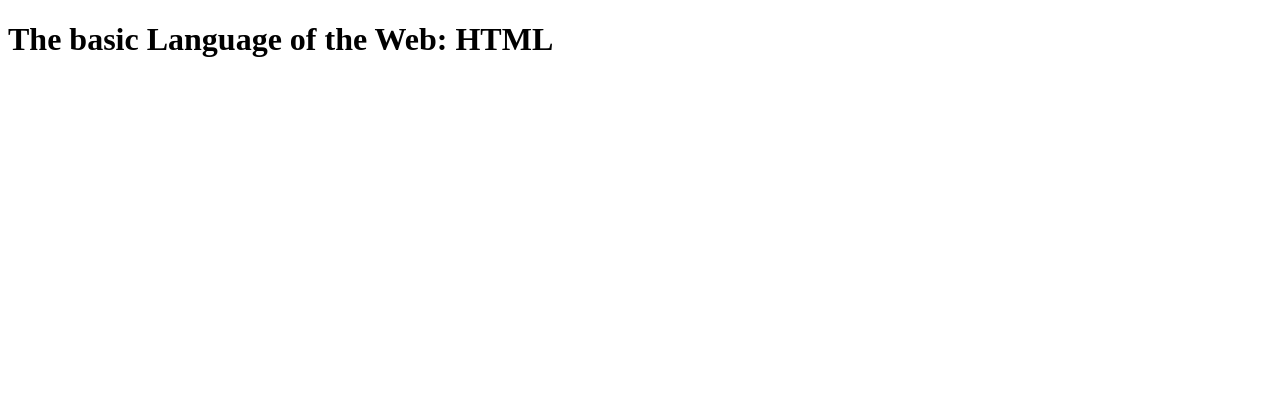
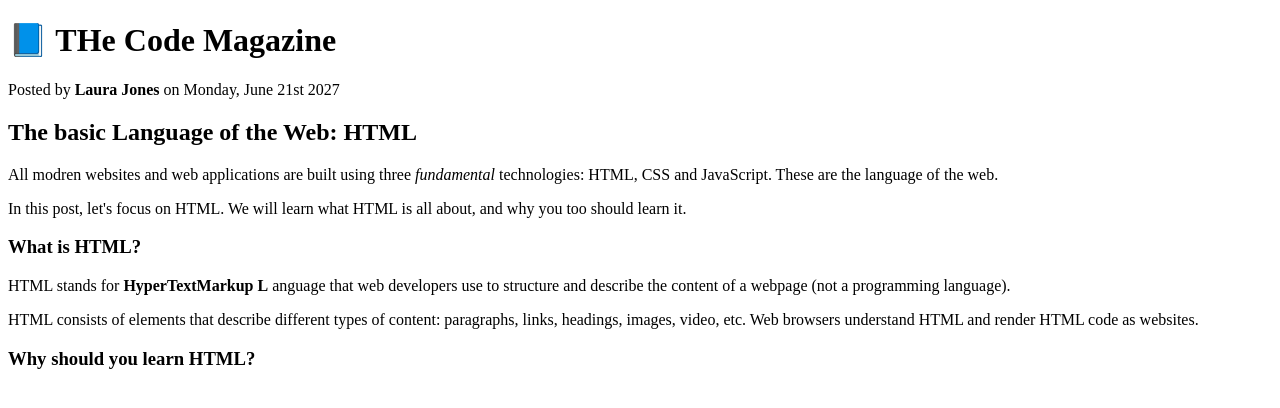
Before and after one commit to rublaman/-html-css-course, a plain HTML site: page 02-HTML-Fundamentals/index.html in a window 1280 px wide. Drawn offline with Linux system fonts and the light colour scheme.

Commit message:
Section 2 Text Elements

```diff
--- a/02-HTML-Fundamentals/index.html
+++ b/02-HTML-Fundamentals/index.html
@@ -5,6 +5,41 @@
   </head>
 
   <body>
-    <h1>The basic Language of the Web: HTML</h1>
+    <!-- <h1>The basic Language of the Web: HTML</h1>
+    <h2>The basic Language of the Web: HTML</h2>
+    <h3>The basic Language of the Web: HTML</h3>
+    <h4>The basic Language of the Web: HTML</h4>
+    <h5>The basic Language of the Web: HTML</h5>
+    <h6>The basic Language of the Web: HTML</h6> -->
+
+    <h1>📘 THe Code Magazine</h1>
+    <p>Posted by <strong>Laura Jones</strong> on Monday, June 21st 2027</p>
+
+    <h2>The basic Language of the Web: HTML</h2>
+    <p>
+      All modren websites and web applications are built using three
+      <em>fundamental</em> technologies: HTML, CSS and JavaScript. These are the
+      language of the web.
+    </p>
+
+    <p>
+      In this post, let's focus on HTML. We will learn what HTML is all about,
+      and why you too should learn it.
+    </p>
+
+    <h3>What is HTML?</h3>
+    <p>
+      HTML stands for <strong>H</strong><strong>yper</strong><strong>T</strong
+      ><strong>ext</strong><strong>M</strong><strong>arkup </strong
+      ><strong>L</strong> anguage that web developers use to structure and
+      describe the content of a webpage (not a programming language).
+    </p>
+    <p>
+      HTML consists of elements that describe different types of content:
+      paragraphs, links, headings, images, video, etc. Web browsers understand
+      HTML and render HTML code as websites.
+    </p>
+
+    <h3>Why should you learn HTML?</h3>
   </body>
 </html>
```
